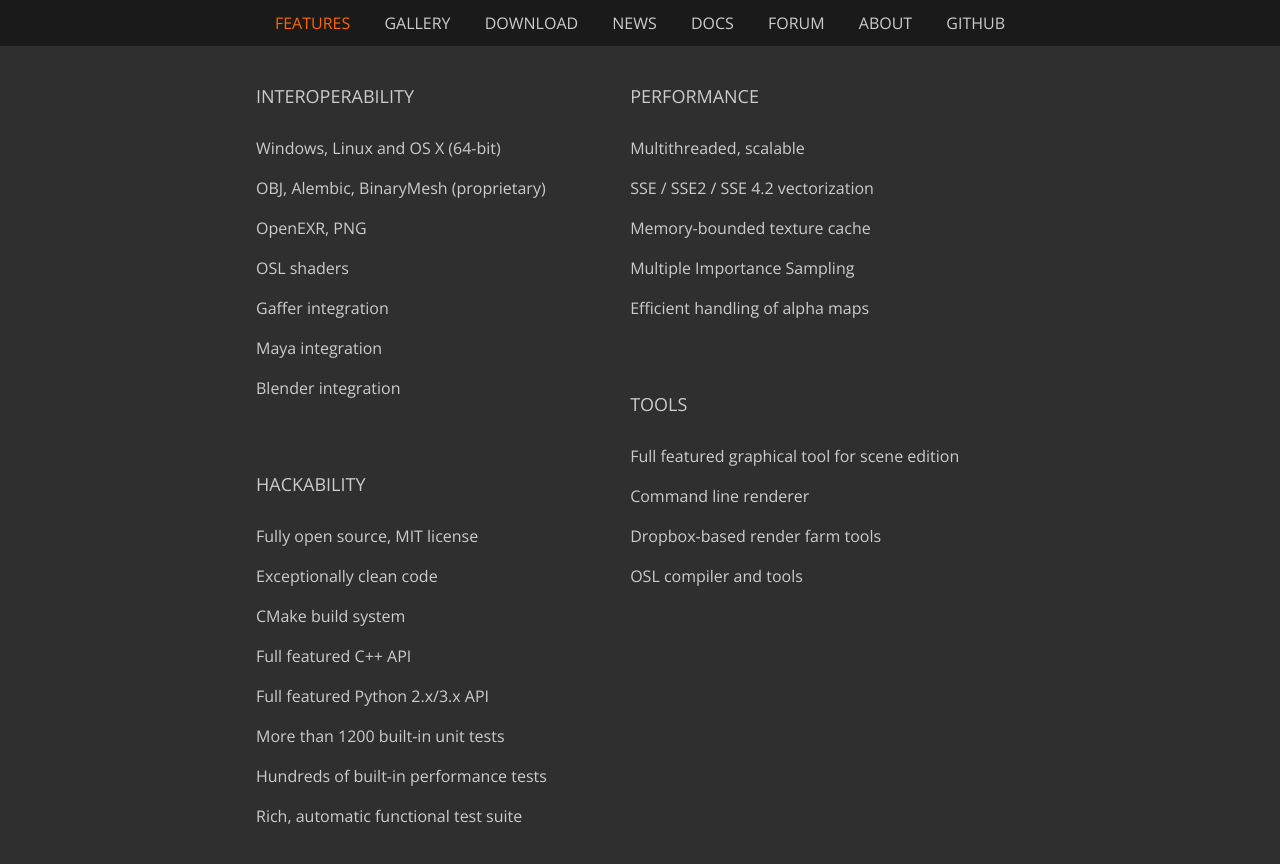
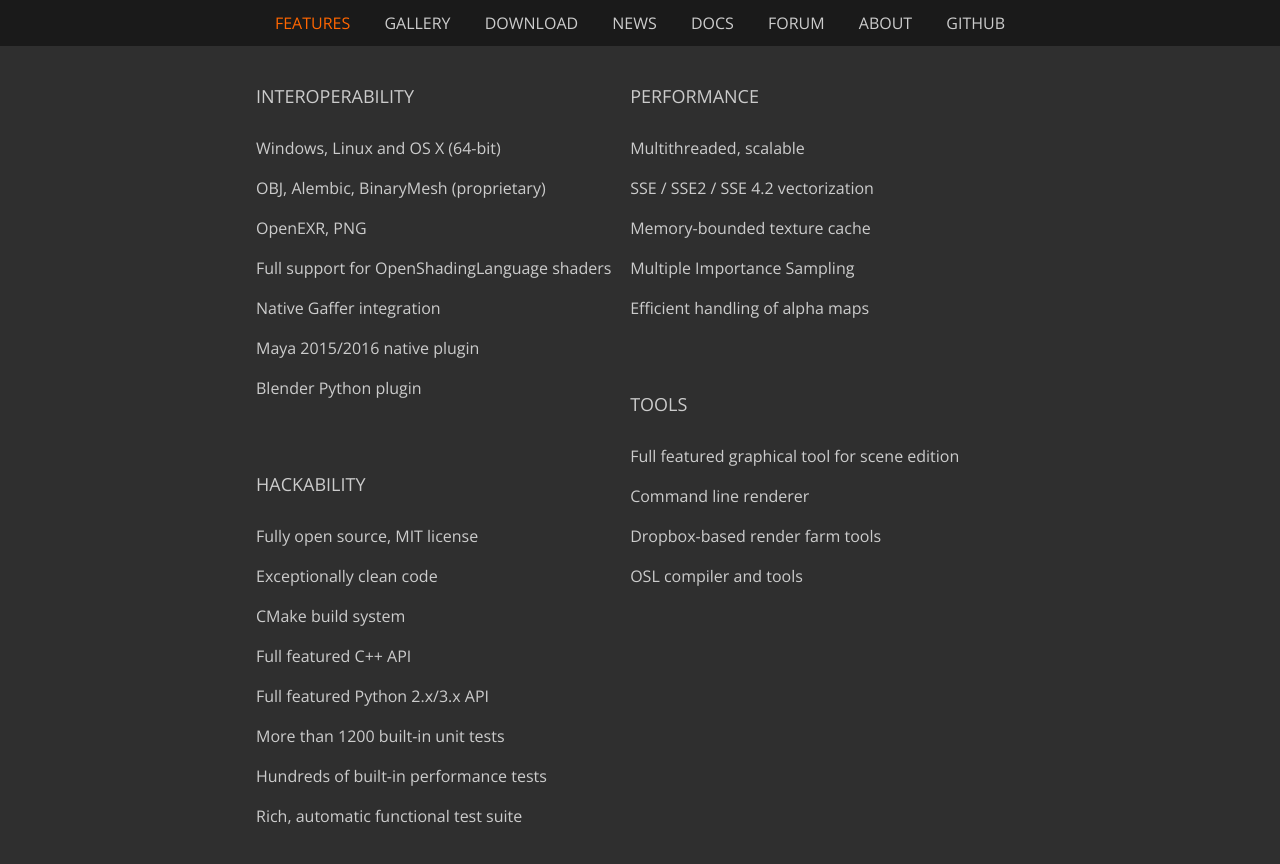
Before and after one commit to appleseedhq/appleseedhq.github.io, a Jekyll site: the page built from features.md, in a window 1280 px wide and 900 px high, scrolled down 3316 px. Shown: the top 864 px of the window. Built offline with Jekyll 4.4.1, drawn with Linux system fonts in a browser that asks for light colours; nearby versions of some CDN libraries.

Commit message:
Tweak feature list

```diff
--- a/_layouts/features.html
+++ b/_layouts/features.html
@@ -152,10 +152,10 @@
                                 <li>Windows, Linux and OS X (64-bit)</li>
                                 <li>OBJ, Alembic, BinaryMesh (proprietary)</li>
                                 <li>OpenEXR, PNG</li>
-                                <li>OSL shaders</li>
-                                <li>Gaffer integration</li>
-                                <li>Maya integration</li>
-                                <li>Blender integration</li>
+                                <li>Full support for OpenShadingLanguage shaders</li>
+                                <li>Native Gaffer integration</li>
+                                <li>Maya 2015/2016 native plugin</li>
+                                <li>Blender Python plugin</li>
                             </ul>
                         </div>
                         <div class="block">
```
